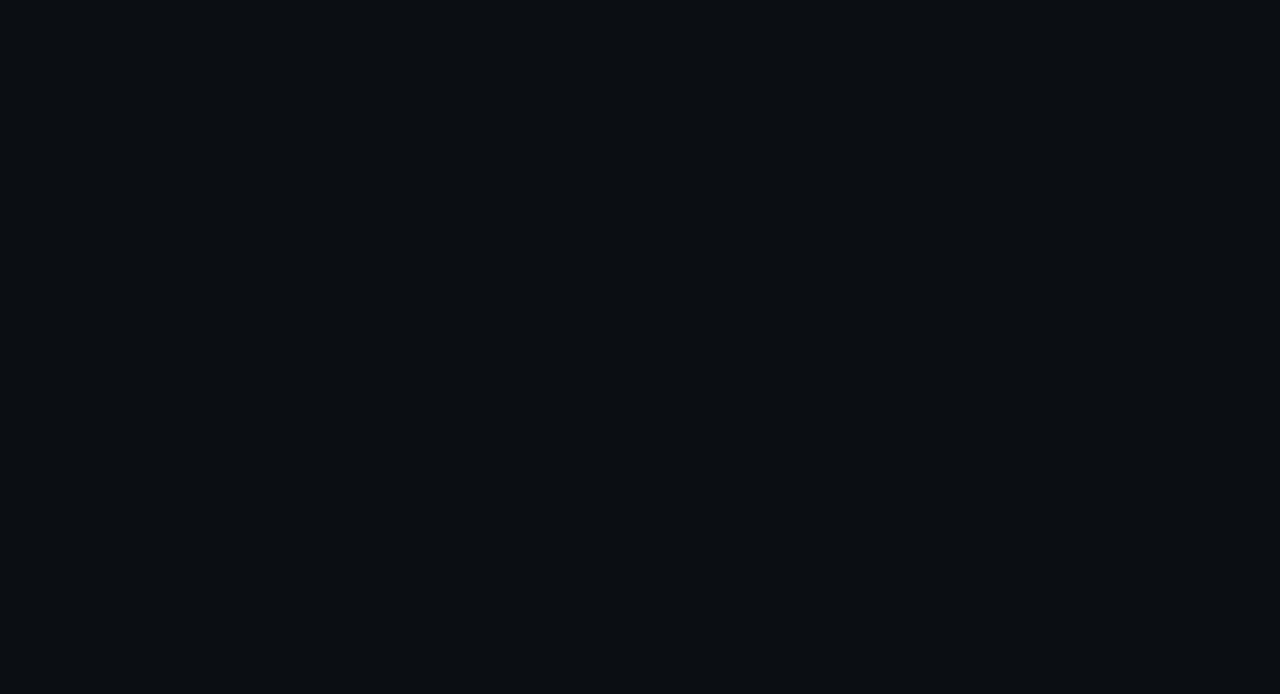
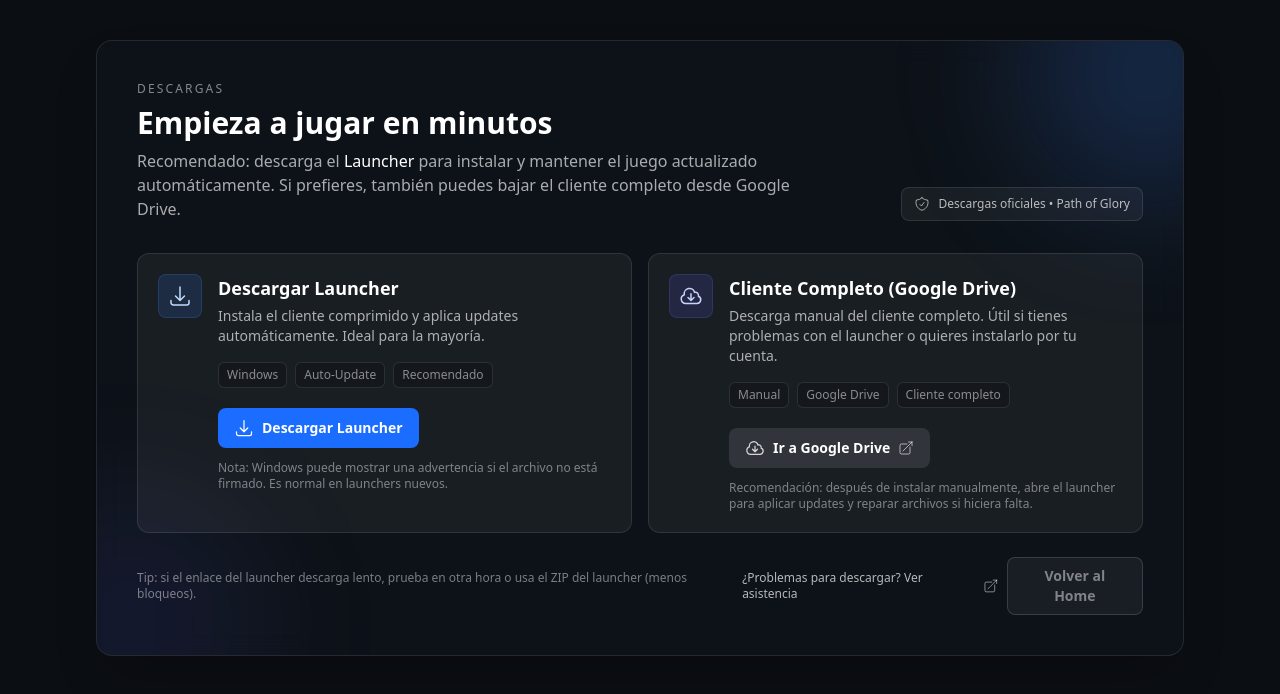
Before and after one commit to josecheo/l2pathofglory, a React (Vite) app: page /downloads in a window 1280 px wide. Before the commit this address had no page. Shown: the top 694 px of the page. Built offline with nearby package versions, Linux system fonts and the light colour scheme.

Commit message:
add dowloads

```diff
--- a/package.json
+++ b/package.json
@@ -13,6 +13,7 @@
     "@fortawesome/fontawesome-svg-core": "^7.1.0",
     "@fortawesome/free-brands-svg-icons": "^7.1.0",
     "@fortawesome/react-fontawesome": "^3.1.1",
+    "@heroicons/react": "^2.2.0",
     "@paypal/react-paypal-js": "^8.9.2",
     "axios": "^1.13.2",
     "react": "^19.2.0",
--- a/src/App.tsx
+++ b/src/App.tsx
@@ -6,6 +6,7 @@ import RegisterPage from "./pages/RegisterPage";
 import AccountPage from "./pages/AccountPage/Index";
 import { PaypalCheckout } from "./pages/AccountPage/PaypalCheckout";
 import SupportPage from "./pages/SupportPage";
+import DownloadSection from "./components/DownloadSection";
 
 
 
@@ -22,6 +23,7 @@ export default function App() {
           <Route path="/account" element={<AccountPage />} />
           <Route path="/account/donate/paypal" element={<PaypalCheckout />} />
           <Route path="/support" element={<SupportPage />} />
+          <Route path="/downloads" element={<DownloadSection />} />
 
         </Routes>
       </main>
--- /dev/null
+++ b/src/components/DownloadSection.tsx
@@ -0,0 +1,193 @@
+import {
+  ArrowDownTrayIcon,
+  ShieldCheckIcon,
+  CloudArrowDownIcon,
+  ArrowTopRightOnSquareIcon,
+} from "@heroicons/react/24/outline";
+import { useNavigate } from "react-router-dom";
+
+export default function DownloadSection() {
+  // 🔧 Cambia estas URLs
+  const LAUNCHER_URL = "http://38.242.136.76:8090/PathOfGloryLauncher.exe";
+  const CLIENT_GDRIVE_URL = "https://drive.usercontent.google.com/download?id=12T1AmodDmRYHR_YDjnrcKFSxzQkbVq--&export=download&authuser=0";
+
+  const navigate = useNavigate();
+
+  return (
+    <section id="download" className="scroll-mt-24">
+      <div className="container mx-auto px-4 sm:px-8 lg:px-24">
+        <div className="mb-6 flex flex-col gap-3 sm:mb-10 sm:flex-row sm:items-center sm:justify-between">
+
+
+
+        </div>
+        <div className="relative overflow-hidden rounded-2xl border border-white/10 bg-[#0f131a]/85 shadow-2xl backdrop-blur-md">
+          {/* Glow */}
+          <div className="pointer-events-none absolute -top-24 -right-24 h-64 w-64 rounded-full bg-blue-500/20 blur-3xl" />
+          <div className="pointer-events-none absolute -bottom-24 -left-24 h-64 w-64 rounded-full bg-indigo-500/10 blur-3xl" />
+
+          <div className="relative p-6 sm:p-10">
+
+            <div className="flex flex-col gap-2 sm:flex-row sm:items-end sm:justify-between">
+              <div>
+                <p className="text-xs uppercase tracking-[0.18em] text-white/50">
+                  Descargas
+                </p>
+                <h2 className="mt-2 text-2xl sm:text-3xl font-bold text-white">
+                  Empieza a jugar en minutos
+                </h2>
+                <p className="mt-2 max-w-2xl text-sm sm:text-base text-white/65">
+                  Recomendado: descarga el{" "}
+                  <span className="text-white">Launcher</span> para instalar y
+                  mantener el juego actualizado automáticamente. Si prefieres,
+                  también puedes bajar el cliente completo desde Google Drive.
+                </p>
+              </div>
+
+              <div className="mt-4 sm:mt-0 inline-flex items-center gap-2 rounded-lg border border-white/10 bg-white/5 px-3 py-2 text-xs text-white/70">
+                <ShieldCheckIcon className="h-4 w-4 text-white/60" />
+                Descargas oficiales • Path of Glory
+              </div>
+            </div>
+
+            <div className="mt-8 grid gap-4 md:grid-cols-2">
+              {/* Card: Launcher */}
+              <div className="group relative overflow-hidden rounded-xl border border-white/10 bg-white/5 p-5 hover:bg-white/7 transition">
+                <div className="absolute inset-0 opacity-0 group-hover:opacity-100 transition pointer-events-none">
+                  <div className="absolute -top-10 -right-10 h-40 w-40 rounded-full bg-blue-500/15 blur-2xl" />
+                </div>
+
+                <div className="relative flex items-start gap-4">
+                  <div className="grid h-11 w-11 place-items-center rounded-lg bg-blue-500/15 border border-blue-500/20">
+                    <ArrowDownTrayIcon className="h-6 w-6 text-blue-200" />
+                  </div>
+
+                  <div className="flex-1">
+                    <h3 className="text-white font-semibold text-lg">
+                      Descargar Launcher
+                    </h3>
+                    <p className="mt-1 text-sm text-white/65">
+                      Instala el cliente comprimido y aplica updates
+                      automáticamente. Ideal para la mayoría.
+                    </p>
+
+                    <div className="mt-4 flex flex-wrap items-center gap-2 text-xs text-white/50">
+                      <span className="rounded-md border border-white/10 bg-black/20 px-2 py-1">
+                        Windows
+                      </span>
+                      <span className="rounded-md border border-white/10 bg-black/20 px-2 py-1">
+                        Auto-Update
+                      </span>
+                      <span className="rounded-md border border-white/10 bg-black/20 px-2 py-1">
+                        Recomendado
+                      </span>
+                    </div>
+
+                    <div className="mt-5 flex flex-col sm:flex-row gap-2">
+                      <a
+                        href={LAUNCHER_URL}
+                        download
+                        className="inline-flex items-center justify-center gap-2 rounded-lg bg-[#1b6dff] px-4 py-2.5 text-sm font-semibold text-white hover:bg-[#0f5ef5] active:bg-[#0b52de] transition"
+                      >
+                        <ArrowDownTrayIcon className="h-5 w-5" />
+                        Descargar Launcher
+                      </a>
+
+                    </div>
+
+                    <p className="mt-3 text-xs text-white/45">
+                      Nota: Windows puede mostrar una advertencia si el archivo
+                      no está firmado. Es normal en launchers nuevos.
+                    </p>
+                  </div>
+                </div>
+              </div>
+
+              {/* Card: Full client */}
+              <div className="group relative overflow-hidden rounded-xl border border-white/10 bg-white/5 p-5 hover:bg-white/7 transition">
+                <div className="absolute inset-0 opacity-0 group-hover:opacity-100 transition pointer-events-none">
+                  <div className="absolute -top-10 -right-10 h-40 w-40 rounded-full bg-indigo-500/15 blur-2xl" />
+                </div>
+
+                <div className="relative flex items-start gap-4">
+                  <div className="grid h-11 w-11 place-items-center rounded-lg bg-indigo-500/15 border border-indigo-500/20">
+                    <CloudArrowDownIcon className="h-6 w-6 text-indigo-200" />
+                  </div>
+
+                  <div className="flex-1">
+                    <h3 className="text-white font-semibold text-lg">
+                      Cliente Completo (Google Drive)
+                    </h3>
+                    <p className="mt-1 text-sm text-white/65">
+                      Descarga manual del cliente completo. Útil si tienes
+                      problemas con el launcher o quieres instalarlo por tu
+                      cuenta.
+                    </p>
+
+                    <div className="mt-4 flex flex-wrap items-center gap-2 text-xs text-white/50">
+                      <span className="rounded-md border border-white/10 bg-black/20 px-2 py-1">
+                        Manual
+                      </span>
+                      <span className="rounded-md border border-white/10 bg-black/20 px-2 py-1">
+                        Google Drive
+                      </span>
+                      <span className="rounded-md border border-white/10 bg-black/20 px-2 py-1">
+                        Cliente completo
+                      </span>
+                    </div>
+
+                    <div className="mt-5 flex flex-col sm:flex-row gap-2">
+                      <a
+                        href={CLIENT_GDRIVE_URL}
+                        target="_blank"
+                        rel="noreferrer"
+                        className="inline-flex items-center justify-center gap-2 rounded-lg bg-white/10 px-4 py-2.5 text-sm font-semibold text-white hover:bg-white/15 transition"
+                      >
+                        <CloudArrowDownIcon className="h-5 w-5 text-white/80" />
+                        Ir a Google Drive
+                        <ArrowTopRightOnSquareIcon className="h-4 w-4 text-white/60" />
+                      </a>
+
+
+                    </div>
+
+                    <p className="mt-3 text-xs text-white/45">
+                      Recomendación: después de instalar manualmente, abre el
+                      launcher para aplicar updates y reparar archivos si
+                      hiciera falta.
+                    </p>
+                  </div>
+                </div>
+              </div>
+            </div>
+
+            {/* Footer row */}
+            <div className="mt-6 flex flex-col gap-2 sm:flex-row sm:items-center sm:justify-between text-xs text-white/45">
+              <p>
+                Tip: si el enlace del launcher descarga lento, prueba en otra
+                hora o usa el ZIP del launcher (menos bloqueos).
+              </p>
+              <a
+                href="#support"
+                className="text-white/70 hover:text-white transition inline-flex items-center gap-2"
+              >
+                ¿Problemas para descargar? Ver asistencia
+                <ArrowTopRightOnSquareIcon className="h-4 w-4 text-white/50" />
+              </a>
+                        <div className="flex gap-3">
+            <button
+              onClick={() => navigate("/")}
+              className="rounded-lg border border-white/15 bg-white/5 px-4 py-2 text-sm font-semibold backdrop-blur transition hover:bg-white/10"
+            >
+              Volver al Home
+            </button>
+
+          </div>
+            </div>
+
+          </div>
+        </div>
+      </div>
+    </section>
+  );
+}
--- a/src/pages/Home.tsx
+++ b/src/pages/Home.tsx
@@ -64,12 +64,7 @@ const Home = () => {
                   </button>
 
                   <button
-                    onClick={() =>
-                      window.open(
-                        "https://drive.usercontent.google.com/download?id=12T1AmodDmRYHR_YDjnrcKFSxzQkbVq--&export=download&authuser=0",
-                        "_blank",
-                      )
-                    }
+                    onClick={() => navigate("/downloads")}
                     className="w-full rounded-lg border border-gray-700 bg-gradient-to-r from-gray-800/80 to-gray-900/80 px-6 py-4 text-lg font-bold text-white transition-all duration-300 hover:from-gray-700/80 hover:to-gray-800/80 sm:w-auto sm:px-10 sm:text-xl"
                   >
                     DESCARGAR
```
Also changed, not shown: src/pages/SupportPage.tsx (+0 -8 lines), 1 other file (tests, documents, lock files or other folders).
